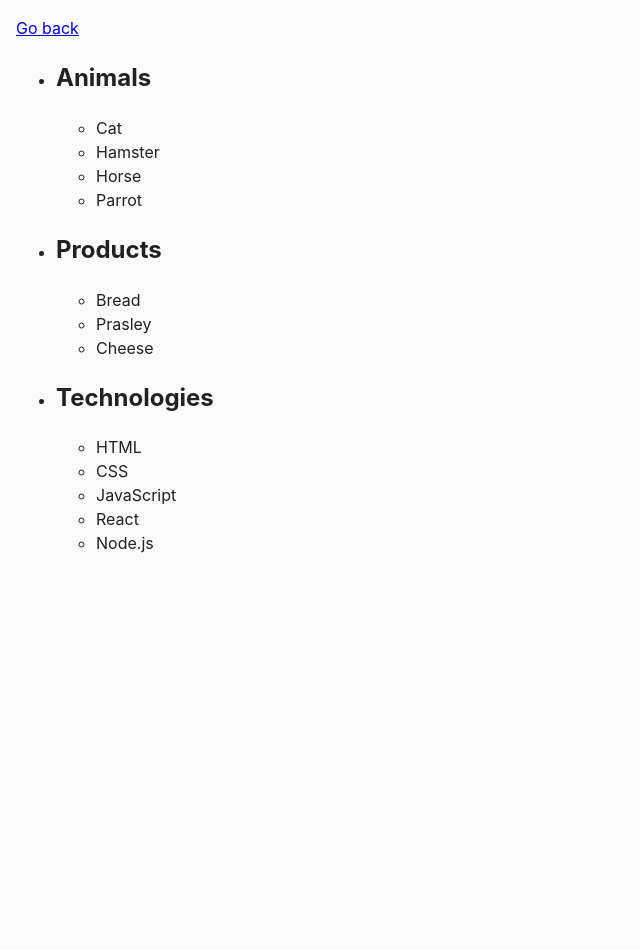
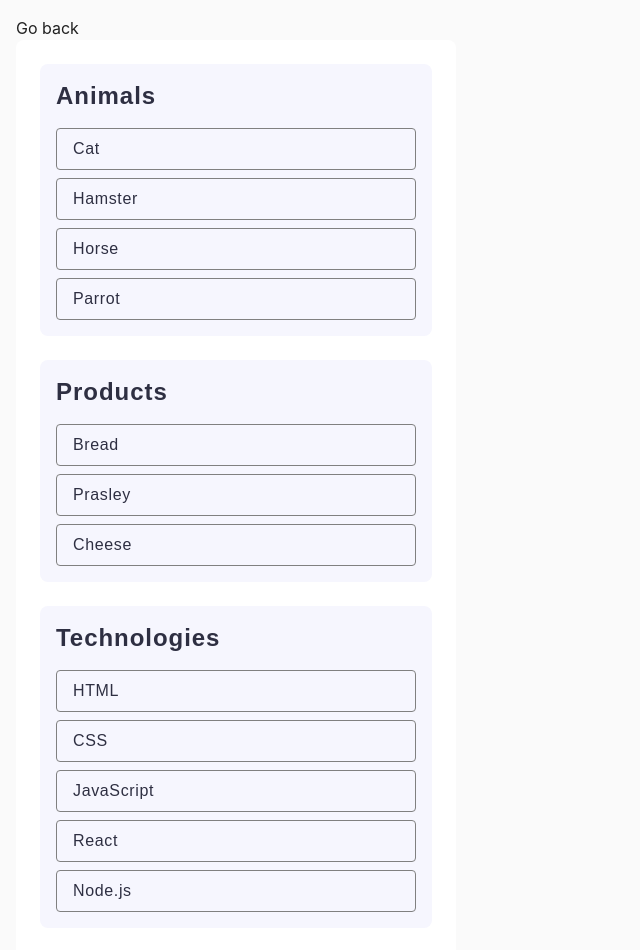
Before and after one commit to dvankevich/goit-js-hw-07, a plain HTML site: page task-1.html in a window 1280 px wide. Shown: the whole page, without its empty margins (0-640 px from the left). Before the commit the page ends 800 px from the top, so only its background shows below. Drawn offline with Linux system fonts and the light colour scheme.

Commit message:
task-1 css styling

```diff
--- a/css/common.css
+++ b/css/common.css
@@ -6,9 +6,39 @@ body {
   margin: 16px;
   font-family: -apple-system, BlinkMacSystemFont, 'Segoe UI', Roboto, Oxygen,
     Ubuntu, Cantarell, 'Open Sans', 'Helvetica Neue', sans-serif;
-  -webkit-font-smoothing: antialiased;
-  -moz-osx-font-smoothing: grayscale;
   background-color: #fafafa;
   color: #212121;
   line-height: 1.5;
 }
+
+/* Обнулення значень по замовчанню */
+h1,
+h2,
+h3,
+h4,
+h5,
+h6,
+p {
+  margin: 0;
+}
+
+ul,
+ol {
+  list-style: none;
+  margin: 0;
+  padding: 0;
+}
+
+a {
+  text-decoration: none;
+  color: inherit;
+}
+
+button {
+  font-family: inherit;
+  color: currentColor;
+}
+
+img {
+  display: block;
+}
--- /dev/null
+++ b/css/styles-1.css
@@ -0,0 +1,40 @@
+#categories {
+  border-radius: 8px;
+  padding: 24px;
+  background: #fff;
+  width: 440px;
+}
+
+h2 {
+  font-family: "Montserrat", sans-serif;
+  font-weight: 600;
+  font-size: 24px;
+  line-height: 1.33;
+  letter-spacing: 0.04em;
+  color: #2e2f42;
+  margin-bottom: 16px;
+}
+
+.item {
+  border-radius: 8px;
+  padding: 16px;
+  background: #f6f6fe;
+  margin-bottom: 24px;
+}
+
+.item ul>li {
+  font-family: "Montserrat", sans-serif;
+  font-weight: 400;
+  font-size: 16px;
+  line-height: 1.5;
+  letter-spacing: 0.04em;
+  color: #2e2f42;
+  border: 1px solid #808080;
+  border-radius: 4px;
+  margin-bottom: 8px;
+  padding: 8px 16px;
+}
+
+.item ul>li:last-child {
+  margin-bottom: 0px;
+}
```
Also changed, not shown: index.html (+5 -0 lines), task-1.html (+6 -0 lines).
